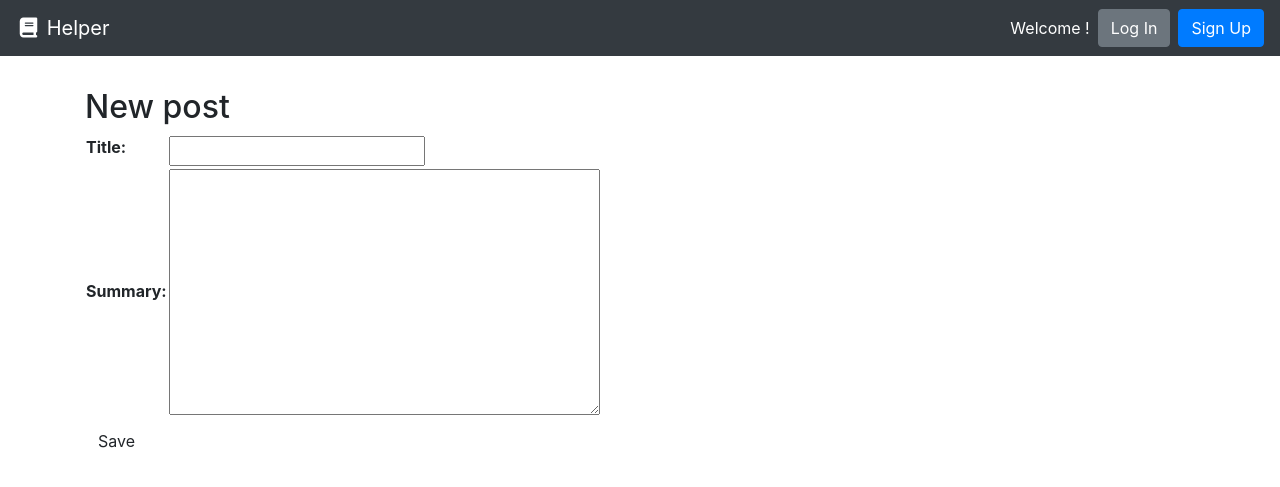
After one commit to furgot100/Helplist, a Django app: page /new/ in a window 1280 px wide. The commit adds this page. Shown: the top 487 px of the page. Run offline with Django 3.2, Linux system fonts and the light colour scheme; some libraries are stand-ins or nearby versions.

Commit message:
finshed create route

```diff
--- a/helper/settings.py
+++ b/helper/settings.py
@@ -27,7 +27,7 @@ SECRET_KEY = str(os.getenv('SECRET_KEY'))
 # SECURITY WARNING: don't run with debug turned on in production!
 DEBUG = True
 
-ALLOWED_HOSTS = ['localhost', 'helperlist.herokuapp.com']
+ALLOWED_HOSTS = []
 
 
 # Application definition
@@ -119,7 +119,7 @@ USE_L10N = True
 
 USE_TZ = True
 
-
+POST_TITLE_MAX_LENGTH = 600
 
 # Static files (CSS, JavaScript, Images)
 # https://docs.djangoproject.com/en/2.2/howto/static-files/
--- /dev/null
+++ b/list/forms.py
@@ -0,0 +1,9 @@
+from django import forms
+from list.models import Listing
+
+
+class ListCreateForm(forms.ModelForm):
+    """ Render and process a form based on the Page model. """
+    class Meta:
+        model = Listing
+        fields = '__all__'
--- a/list/models.py
+++ b/list/models.py
@@ -1,5 +1,9 @@
+from django.conf import settings
 from django.db import models
+from django.urls import reverse
+from django.utils.text import slugify
 from django.utils import timezone
+from django.contrib.auth.models import User
 
 class Listing(models.Model):
     title = models.CharField(max_length=120)
@@ -8,18 +12,18 @@ class Listing(models.Model):
     summary = models.TextField()
     created = models.DateTimeField(auto_now_add=True,
                                    help_text="The date and time this page was created. Automatically generated when the model saves.")
-    # author = models.ForeignKey(User, on_delete=models.PROTECT)
-    # slug = models.CharField(max_length=settings.POST_TITLE_MAX_LENGTH, blank=True, editable=False)
+    slug = models.CharField(max_length=settings.POST_TITLE_MAX_LENGTH, blank=True, editable=False,
+                            help_text="Unique URL path to access this page. Generated by the system.")
 
     def __str__(self):
         return self.title
 
-    # def save(self, *args, **kwargs):
-    #     if not self.pk:
-    #         self.slug = slugify(self.title, allow_unicode=True)
-    #     return super(Products, self).save(*args, **kwargs)
+    def save(self, *args, **kwargs):
+        if not self.pk:
+            self.slug = slugify(self.title, allow_unicode=True)
+        return super(Listing, self).save(*args, **kwargs)
 
-    # def get_absolute_url(self):
-    #     """ Returns a fully-qualified path for a page"""
-    #     path_components = {'slug': self.slug}
-    #     return reverse('store-item', kwargs=path_components)
+    def get_absolute_url(self):
+        """ Returns a fully-qualified path for a page"""
+        path_components = {'slug': self.slug}
+        return reverse('store-item', kwargs=path_components)
--- /dev/null
+++ b/list/templates/new.html
@@ -0,0 +1,13 @@
+{% extends 'base.html' %}
+
+{% block content %}
+    <h2>New post</h2>
+    <form method="POST" class="post-form">
+        {% csrf_token %}
+        <table>
+            {{ form.as_table }}
+        </table>
+
+        <button type="submit" class="save btn btn-default">Save</button>
+    </form>
+{% endblock %}
--- a/list/urls.py
+++ b/list/urls.py
@@ -1,8 +1,10 @@
 from django.urls import path
-from list.views import PageListView
+from list.views import HelperListView, HelperCreateView
 
-from . import views
+app_name = 'list'
 
 urlpatterns = [
-    path('', PageListView.as_view(), name='listing-page'),
+    path('', HelperListView.as_view(), name='listing-page'),
+
+    path('new/', HelperCreateView.as_view(), name='helper-new-page'),
 ]
--- a/list/views.py
+++ b/list/views.py
@@ -2,9 +2,13 @@ from django.http import HttpResponse
 from django.views.generic.list import ListView
 from django.shortcuts import render
 from list.models import Listing
+from django.views.generic.edit import CreateView
+from list.forms import ListCreateForm
+from django.urls import reverse_lazy
+from django.http import HttpResponseRedirect
 
 
-class PageListView(ListView):
+class HelperListView(ListView):
     """ Renders a list of all Pages. """
     model = Listing
 
@@ -14,3 +18,16 @@ class PageListView(ListView):
         return render(request, 'list.html', {
           'lists': lists
         })
+
+class HelperCreateView(CreateView):
+    def get(self, request, *args, **kwargs):
+        product = {'form': ListCreateForm()}
+        return render(request, 'new.html', product)
+
+    def post(self, request, *args, **kwargs):
+        form = ListCreateForm(request.POST)
+        if form.is_valid():
+            item = form.save()
+            item.save()
+            return HttpResponseRedirect(reverse_lazy('list:listing-page'))
+        return render(request,'new.html', {'form': form})
--- a/requirements.txt
+++ b/requirements.txt
@@ -1,4 +1,3 @@
 django==2.2.7
 gunicorn
 dotenv
-setuptools==0.7.3
--- a/templates/base.html
+++ b/templates/base.html
@@ -10,7 +10,7 @@
   </head>
   <body>
     <nav class="navbar navbar-expand-md navbar-dark bg-dark">
-      <a class="navbar-brand" href="{% url 'listing-page' %}"><i class="fas fa-fw fa-book"></i> Helper</a>
+      <a class="navbar-brand" href="{% url 'list:listing-page' %}"><i class="fas fa-fw fa-book"></i> Helper</a>
       <form class="form-inline ml-auto">
         <div class="text-white">Welcome <strong>{{user.username}}</strong>!</div>
         {% if user.is_authenticated %}
```
Also changed, not shown: list/templates/partials/card.html (added, +12 -0 lines), db.sqlite3, list/migrations/0004_listing_slug.py (added).
